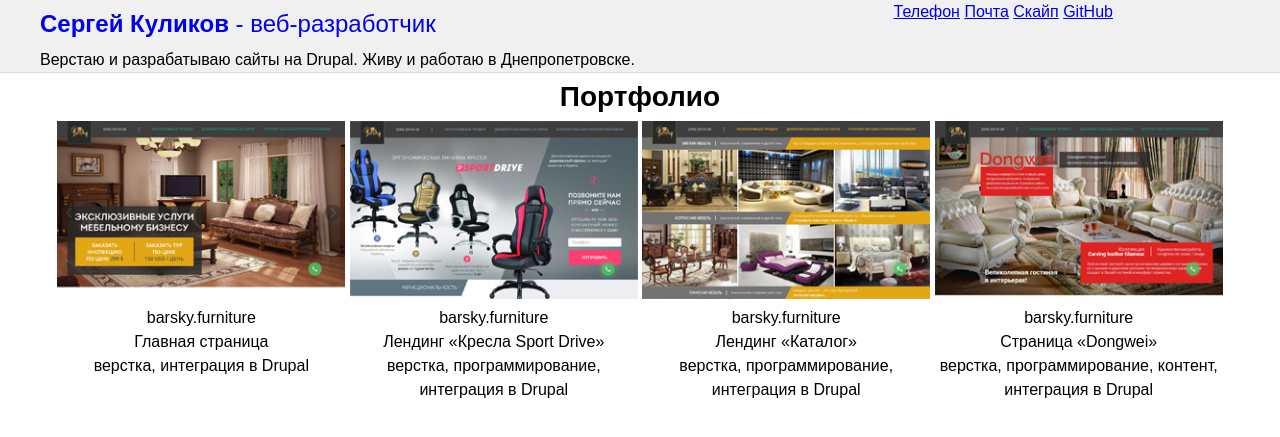
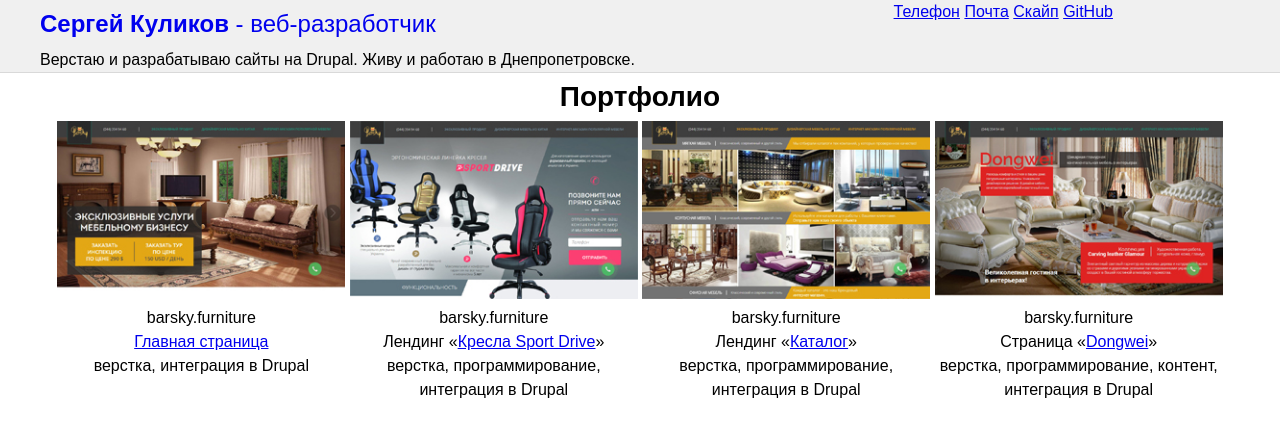
Before and after one commit to web-padawan/web-padawan.github.io, a Jekyll site: the page built from index.html, in a window 1280 px wide. Shown: the top 437 px of the page. Built offline with Jekyll 4.4.1, drawn with Linux system fonts in a browser that asks for light colours.

Commit message:
[mod] portfolio - links

```diff
--- a/index.html
+++ b/index.html
@@ -11,7 +11,7 @@ layout: default
         <img src="/assets/images/portfolio/barsky_frontpage.jpg" alt="barsky.furniture: Главная страница" title="barsky.furniture: Главная страница">
       </div>
       <div class="portfolio-card__company">barsky.furniture</div>
-      <div class="portfolio-card__title">Главная страница</div>
+      <div class="portfolio-card__title"><a href="http://barsky.furniture" target="_blank">Главная страница</a></div>
       <div class="portfolio-card__description">верстка, интеграция в Drupal</div>
     </div>
 
@@ -20,7 +20,7 @@ layout: default
         <img src="/assets/images/portfolio/barsky_sportdrive.jpg" alt="barsky.furniture: Кресла Sport Drive" title="barsky.furniture: Кресла Sport Drive">
       </div>
       <div class="portfolio-card__company">barsky.furniture</div>
-      <div class="portfolio-card__title">Лендинг &laquo;Кресла Sport Drive&raquo;</div>
+      <div class="portfolio-card__title">Лендинг &laquo;<a href="http://barsky.furniture/goods/armchairs/sport_drive" target="_blank">Кресла Sport Drive</a>&raquo;</div>
       <div class="portfolio-card__description">верстка, программирование, интеграция в Drupal</div>
     </div>
 
@@ -29,7 +29,7 @@ layout: default
         <img src="/assets/images/portfolio/barsky_catalog.jpg" alt="barsky.furniture: Каталог" title="barsky.furniture: Каталог">
       </div>
       <div class="portfolio-card__company">barsky.furniture</div>
-      <div class="portfolio-card__title">Лендинг &laquo;Каталог&raquo;</div>
+      <div class="portfolio-card__title">Лендинг &laquo;<a href="http://barsky.furniture/catalog" target="_blank">Каталог</a>&raquo;</div>
       <div class="portfolio-card__description">верстка, программирование, интеграция в Drupal</div>
     </div>
 
@@ -38,7 +38,7 @@ layout: default
         <img src="/assets/images/portfolio/barsky_dongwei.jpg" alt="barsky.furniture: Dongwei" title="barsky.furniture: Dongwei">
       </div>
       <div class="portfolio-card__company">barsky.furniture</div>
-      <div class="portfolio-card__title">Страница &laquo;Dongwei&raquo;</div>
+      <div class="portfolio-card__title">Страница &laquo;<a href="http://barsky.furniture/dongwei" target="_blank">Dongwei</a>&raquo;</div>
       <div class="portfolio-card__description">верстка, программирование, контент, интеграция в Drupal</div>
     </div>
 
```
